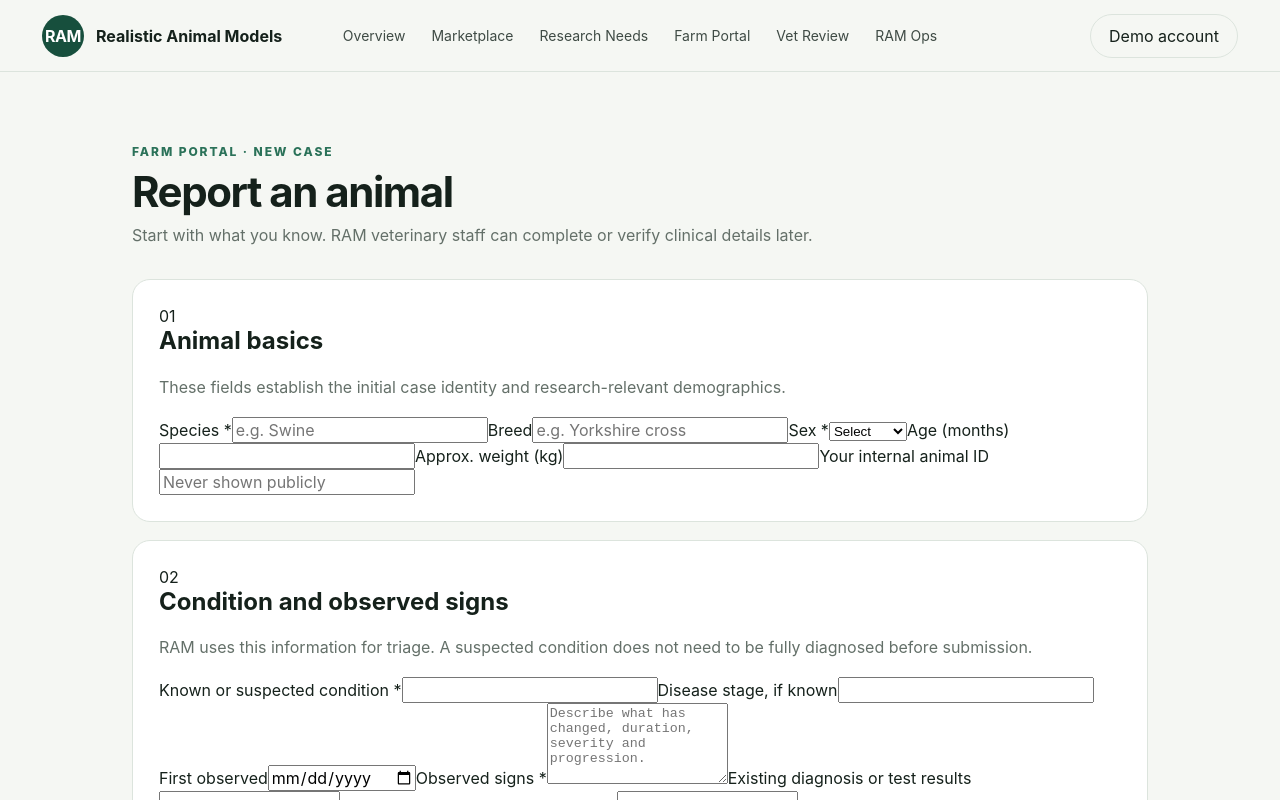
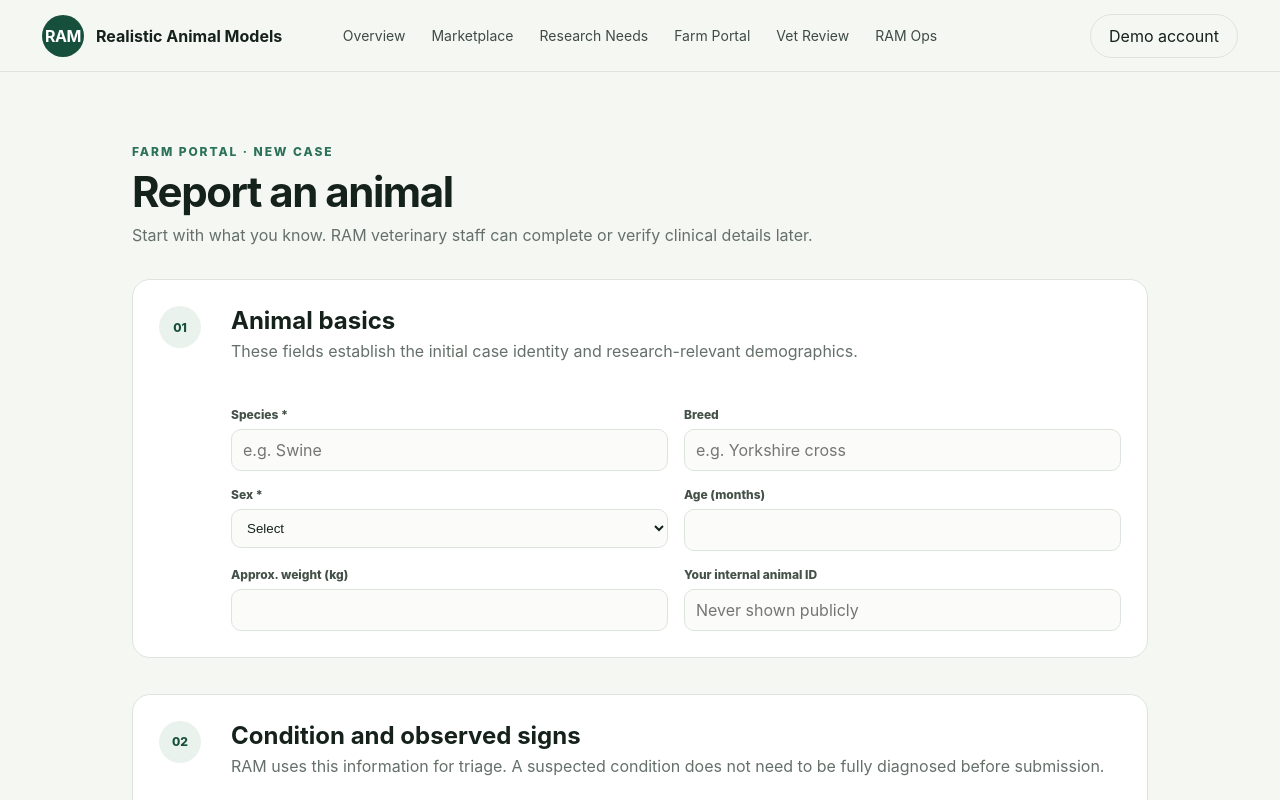
Before and after one commit to neophilism/RAM-Marketplace, a Next.js app: page /farm/new in a window 1280 px wide. Shown: the top 800 px of the page. Built offline with nearby package versions, Linux system fonts and the light colour scheme.

Commit message:
ui: add workflow form styles

```diff
--- a/app/globals.css
+++ b/app/globals.css
@@ -103,3 +103,33 @@ button, input { font: inherit; }
   .tableRow { min-width: 680px; }
   .privacyBanner { flex-direction: column; }
 }
+
+select, textarea {
+  width: 100%;
+  border: 1px solid var(--line);
+  border-radius: 10px;
+  padding: 10px 11px;
+  background: #fbfcfa;
+  color: var(--ink);
+}
+textarea { resize: vertical; }
+.formStack { display: grid; gap: 18px; }
+.formSection { position: relative; display: grid; grid-template-columns: 54px 1fr; gap: 8px 18px; }
+.formSection .formGrid { grid-column: 2; }
+.sectionNumber { display: grid; place-items: center; width: 42px; height: 42px; border-radius: 50%; background: var(--wash); color: var(--green); font-size: 12px; font-weight: 800; }
+.formSection h2 { margin-bottom: 4px; }
+.formSection > div > p { margin-top: 0; }
+.formGrid { display: grid; grid-template-columns: 1fr 1fr; gap: 16px; margin-top: 18px; }
+.formGrid label > span { display: block; margin-bottom: 7px; color: #445149; font-size: 12px; font-weight: 800; }
+.formGrid input:not([type="checkbox"]) { width: 100%; border: 1px solid var(--line); border-radius: 10px; padding: 10px 11px; background: #fbfcfa; }
+.span2 { grid-column: span 2; }
+.checkCard { display: flex; gap: 10px; align-items: flex-start; padding: 14px; border: 1px solid var(--line); border-radius: 12px; background: #fbfcfa; }
+.checkCard > span { margin: 0 !important; font-weight: 600 !important; line-height: 1.5; }
+.formActions { display: flex; justify-content: flex-end; gap: 10px; }
+.subtle { margin-top: 4px; color: var(--muted); font-size: 12px; font-weight: 400; }
+@media (max-width: 720px) {
+  .formSection { grid-template-columns: 1fr; }
+  .formSection .formGrid { grid-column: 1; }
+  .formGrid { grid-template-columns: 1fr; }
+  .span2 { grid-column: span 1; }
+}
```
